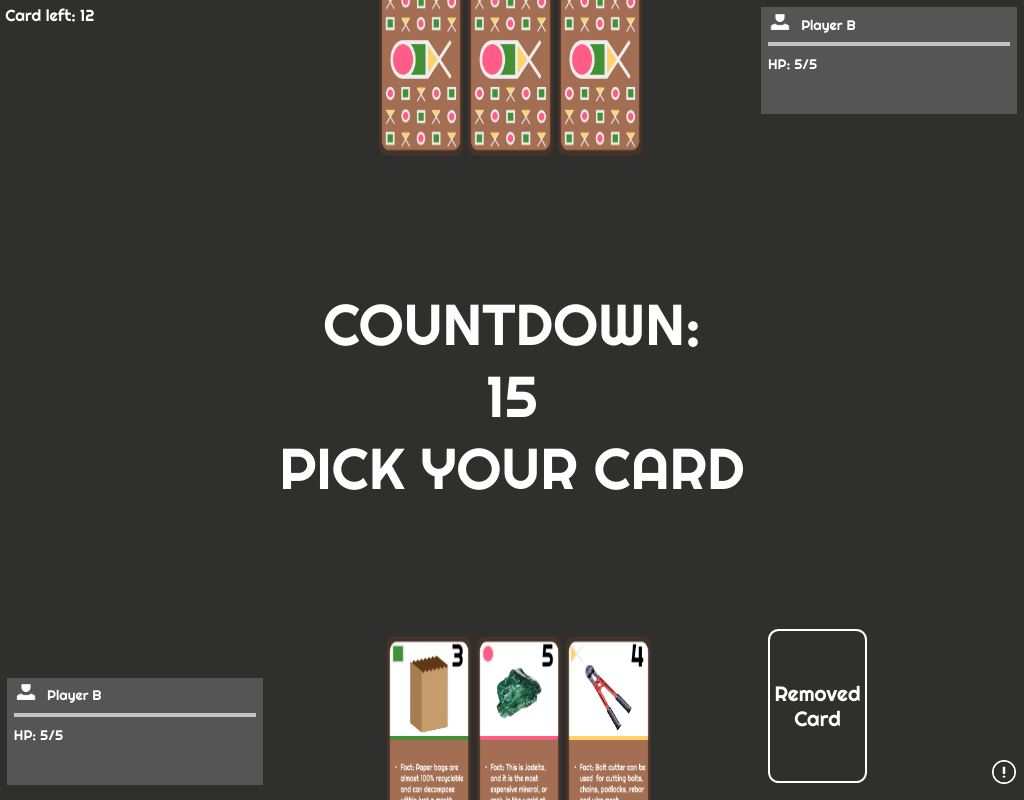
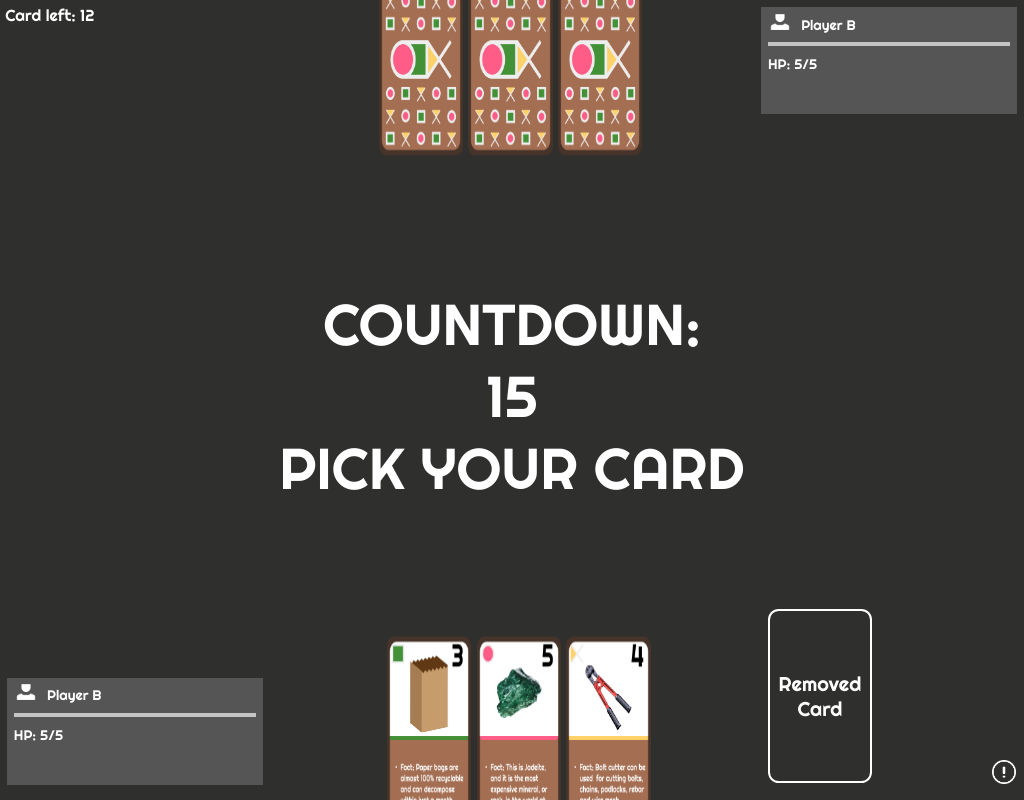
Before and after one commit to longdh210/nft-game-uit, a React (Create React App) app: page /play in a window 1024 px wide. Built offline with nearby package versions, Linux system fonts and the light colour scheme.

Commit message:
fix bug responesive

```diff
--- a/src/styles/playPage.css
+++ b/src/styles/playPage.css
@@ -194,6 +194,13 @@
         width : 95px;
     }
 }
+@media screen and (min-width: 850px) and (max-width:1240px) {
+    .removeCard {
+        height: 170px;
+        width: 100px;
+        font-size: 20px;
+    }
+}
 
 @media screen and (min-width: 1240px) and (max-width:1400px) {
     .removeCard {
```
